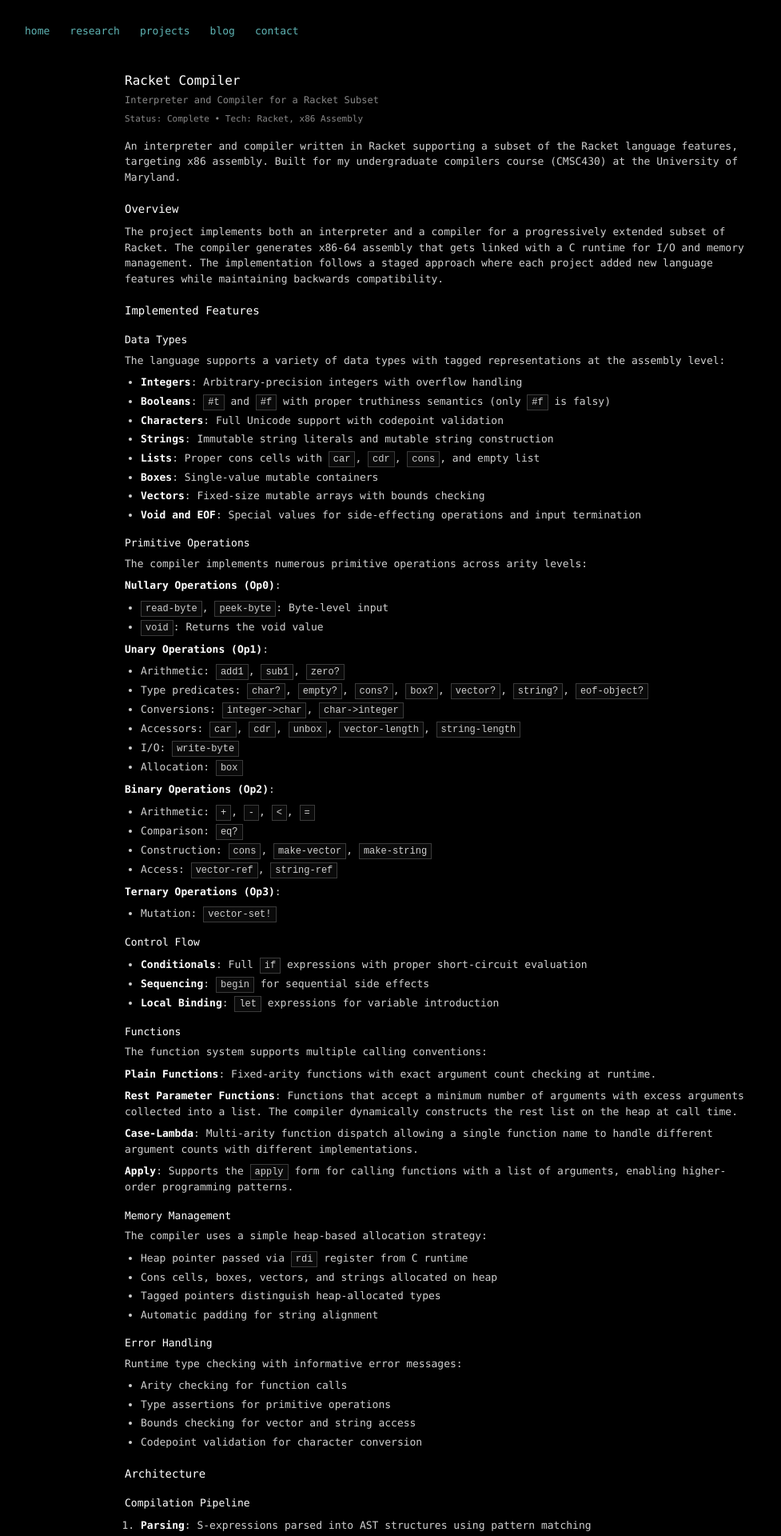
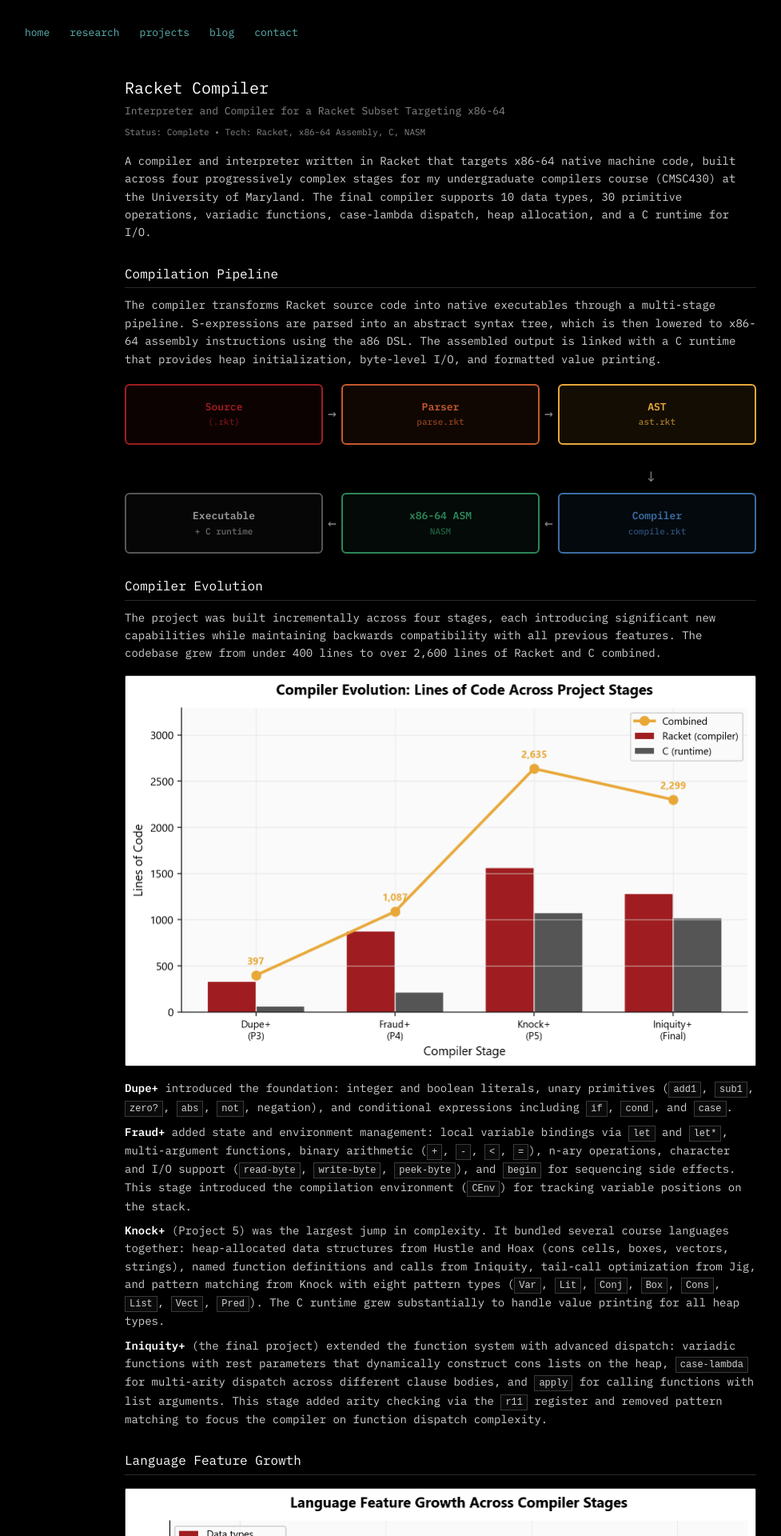
Before and after one commit to cj-sz/solomon.science, a Jekyll site: the page built from projects/racket-compiler.md, in a window 1280 px wide. Shown: the top 1920 px of the page at 80% size, without its empty margins (89-1066 px from the left). Built offline with Jekyll 4.4.1, drawn with Linux system fonts in a browser that asks for light colours; some of the changed text lies outside the part shown.

Commit message:
compiler, toolkit subpage setup and drafts

```diff
--- a/assets/css/style.css
+++ b/assets/css/style.css
@@ -1,3 +1,5 @@
+@import url('https://fonts.googleapis.com/css2?family=IBM+Plex+Mono:wght@400;500;600&display=swap');
+
 /* CSS Variables */
 :root {
   /* Dark palette */
@@ -30,12 +32,14 @@
 }
 
 body {
-  font-family: "JetBrains Mono", "Fira Code", "Consolas", monospace;
+  font-family: "IBM Plex Mono", "JetBrains Mono", "Fira Code", "Consolas", monospace;
   font-weight: 400;
   background: var(--bg-main);
   color: var(--text-primary);
-  line-height: 1.4;
-  font-size: 13px;
+  line-height: 1.55;
+  font-size: 14px;
+  -webkit-font-smoothing: antialiased;
+  -moz-osx-font-smoothing: grayscale;
 }
 
 /* ============================================
@@ -142,10 +146,10 @@
 }
 
 .about-content p {
-  font-size: 12px;
+  font-size: 13px;
   color: var(--text-secondary);
   margin-bottom: 6px;
-  line-height: 1.45;
+  line-height: 1.5;
 }
 
 .about-content a {
@@ -216,7 +220,7 @@
 }
 
 .item-title {
-  font-size: 12px;
+  font-size: 13px;
 }
 
 .item-title a {
@@ -234,9 +238,9 @@
 }
 
 .item-description {
-  font-size: 11px;
+  font-size: 12px;
   color: var(--text-secondary);
-  line-height: 1.45;
+  line-height: 1.5;
   margin-left: 16px;
 }
 
@@ -483,14 +487,14 @@
 }
 
 .page-title {
-  font-size: 16px;
+  font-size: 20px;
   font-weight: 400;
   margin-bottom: 4px;
   color: var(--text-primary);
 }
 
 .page-subtitle {
-  font-size: 12px;
+  font-size: 13px;
   color: var(--text-muted);
 }
 
@@ -501,24 +505,26 @@
 }
 
 .page-content {
-  font-size: 13px;
+  font-size: 14px;
   color: var(--text-secondary);
-  line-height: 1.5;
+  line-height: 1.6;
 }
 
 .page-content h2 {
+  font-size: 16px;
+  font-weight: 400;
+  margin-top: 28px;
+  margin-bottom: 10px;
+  color: var(--text-primary);
+  padding-bottom: 4px;
+  border-bottom: 1px solid var(--separator-color);
+}
+
+.page-content h3 {
   font-size: 14px;
   font-weight: 400;
   margin-top: 20px;
   margin-bottom: 8px;
-  color: var(--text-primary);
-}
-
-.page-content h3 {
-  font-size: 13px;
-  font-weight: 400;
-  margin-top: 16px;
-  margin-bottom: 6px;
   color: var(--text-primary);
 }
 
@@ -567,6 +573,94 @@
 .page-content pre code {
   border: none;
   padding: 0;
+}
+
+.page-content img {
+  max-width: 100%;
+  height: auto;
+  display: block;
+  margin: 16px auto;
+  border: 1px solid var(--border-color);
+  border-radius: 2px;
+}
+
+/* ============================================
+   PIPELINE DIAGRAM (inline HTML/CSS)
+   ============================================ */
+
+.pipeline-grid {
+  display: grid;
+  grid-template-columns: 1fr auto 1fr auto 1fr;
+  gap: 0;
+  align-items: center;
+  margin: 20px 0;
+}
+
+.pipeline-grid.row2 {
+  margin-top: 0;
+}
+
+.pipeline-box {
+  padding: 18px 12px;
+  border: 2px solid;
+  border-radius: 6px;
+  text-align: center;
+  font-size: 13px;
+  font-weight: 500;
+  line-height: 1.4;
+}
+
+.pipeline-box .box-label {
+  display: block;
+  font-weight: 600;
+  margin-bottom: 2px;
+}
+
+.pipeline-box .box-sub {
+  display: block;
+  font-size: 11px;
+  opacity: 0.7;
+}
+
+.pipeline-arrow {
+  text-align: center;
+  font-size: 18px;
+  color: var(--text-muted);
+  padding: 0 6px;
+}
+
+.pipeline-arrow-down {
+  text-align: center;
+  font-size: 18px;
+  color: var(--text-muted);
+  padding: 8px 0;
+  display: flex;
+  justify-content: flex-end;
+  padding-right: calc(50% / 3 + 20px);
+}
+
+.pipeline-arrow-down-center {
+  text-align: center;
+  font-size: 18px;
+  color: var(--text-muted);
+  padding: 6px 0;
+}
+
+.pb-source  { border-color: #9F1D20; background: rgba(159,29,32,0.08); color: #9F1D20; }
+.pb-parser  { border-color: #C45A2C; background: rgba(196,90,44,0.08); color: #C45A2C; }
+.pb-ast     { border-color: #E8A838; background: rgba(232,168,56,0.08); color: #E8A838; }
+.pb-compile { border-color: #3B6EA5; background: rgba(59,110,165,0.08); color: #3B6EA5; }
+.pb-asm     { border-color: #2D8659; background: rgba(45,134,89,0.08);  color: #2D8659; }
+.pb-exe     { border-color: #555555; background: rgba(85,85,85,0.08);   color: #999999; }
+
+@media (max-width: 600px) {
+  .pipeline-grid {
+    grid-template-columns: 1fr;
+    gap: 4px;
+  }
+  .pipeline-arrow {
+    transform: rotate(90deg);
+  }
 }
 
 /* Orange links */
--- a/projects/racket-compiler.md
+++ b/projects/racket-compiler.md
@@ -1,151 +1,121 @@
 ---
 layout: page
 title: Racket Compiler
-subtitle: Interpreter and Compiler for a Racket Subset
+subtitle: Interpreter and Compiler for a Racket Subset Targeting x86-64
 permalink: /projects/racket-compiler
-tech: [Racket, x86 Assembly]
+tech: [Racket, x86-64 Assembly, C, NASM]
 status: Complete
 ---
 
-An interpreter and compiler written in Racket supporting a subset of the Racket language features, targeting x86 assembly. Built for my undergraduate compilers course (CMSC430) at the University of Maryland.
+A compiler and interpreter written in Racket that targets x86-64 native machine code, built across four progressively complex stages for my undergraduate compilers course (CMSC430) at the University of Maryland. The final compiler supports 10 data types, 30 primitive operations, variadic functions, case-lambda dispatch, heap allocation, and a C runtime for I/O.
 
-## Overview
+## Compilation Pipeline
 
-The project implements both an interpreter and a compiler for a progressively extended subset of Racket. The compiler generates x86-64 assembly that gets linked with a C runtime for I/O and memory management. The implementation follows a staged approach where each project added new language features while maintaining backwards compatibility.
+The compiler transforms Racket source code into native executables through a multi-stage pipeline. S-expressions are parsed into an abstract syntax tree, which is then lowered to x86-64 assembly instructions using the a86 DSL. The assembled output is linked with a C runtime that provides heap initialization, byte-level I/O, and formatted value printing.
 
-## Implemented Features
+<div class="pipeline-grid">
+  <div class="pipeline-box pb-source">
+    <span class="box-label">Source</span>
+    <span class="box-sub">(.rkt)</span>
+  </div>
+  <div class="pipeline-arrow">→</div>
+  <div class="pipeline-box pb-parser">
+    <span class="box-label">Parser</span>
+    <span class="box-sub">parse.rkt</span>
+  </div>
+  <div class="pipeline-arrow">→</div>
+  <div class="pipeline-box pb-ast">
+    <span class="box-label">AST</span>
+    <span class="box-sub">ast.rkt</span>
+  </div>
+</div>
 
-### Data Types
+<div style="display:grid; grid-template-columns:1fr auto 1fr auto 1fr; margin:0;">
+  <div></div><div></div><div></div><div></div>
+  <div style="text-align:center; font-size:18px; color:#888; padding:6px 0;">↓</div>
+</div>
 
-The language supports a variety of data types with tagged representations at the assembly level:
+<div class="pipeline-grid row2">
+  <div class="pipeline-box pb-exe">
+    <span class="box-label">Executable</span>
+    <span class="box-sub">+ C runtime</span>
+  </div>
+  <div class="pipeline-arrow">←</div>
+  <div class="pipeline-box pb-asm">
+    <span class="box-label">x86-64 ASM</span>
+    <span class="box-sub">NASM</span>
+  </div>
+  <div class="pipeline-arrow">←</div>
+  <div class="pipeline-box pb-compile">
+    <span class="box-label">Compiler</span>
+    <span class="box-sub">compile.rkt</span>
+  </div>
+</div>
 
-- **Integers**: Arbitrary-precision integers with overflow handling
-- **Booleans**: `#t` and `#f` with proper truthiness semantics (only `#f` is falsy)
-- **Characters**: Full Unicode support with codepoint validation
-- **Strings**: Immutable string literals and mutable string construction
-- **Lists**: Proper cons cells with `car`, `cdr`, `cons`, and empty list
-- **Boxes**: Single-value mutable containers
-- **Vectors**: Fixed-size mutable arrays with bounds checking
-- **Void and EOF**: Special values for side-effecting operations and input termination
+## Compiler Evolution
 
-### Primitive Operations
+The project was built incrementally across four stages, each introducing significant new capabilities while maintaining backwards compatibility with all previous features. The codebase grew from under 400 lines to over 2,600 lines of Racket and C combined.
 
-The compiler implements numerous primitive operations across arity levels:
+![Compiler Evolution](/assets/images/compiler/compiler_evolution.png)
 
-**Nullary Operations (Op0)**:
-- `read-byte`, `peek-byte`: Byte-level input
-- `void`: Returns the void value
+**Dupe+** introduced the foundation: integer and boolean literals, unary primitives (`add1`, `sub1`, `zero?`, `abs`, `not`, negation), and conditional expressions including `if`, `cond`, and `case`.
 
-**Unary Operations (Op1)**:
-- Arithmetic: `add1`, `sub1`, `zero?`
-- Type predicates: `char?`, `empty?`, `cons?`, `box?`, `vector?`, `string?`, `eof-object?`
-- Conversions: `integer->char`, `char->integer`
-- Accessors: `car`, `cdr`, `unbox`, `vector-length`, `string-length`
-- I/O: `write-byte`
-- Allocation: `box`
+**Fraud+** added state and environment management: local variable bindings via `let` and `let*`, multi-argument functions, binary arithmetic (`+`, `-`, `<`, `=`), n-ary operations, character and I/O support (`read-byte`, `write-byte`, `peek-byte`), and `begin` for sequencing side effects. This stage introduced the compilation environment (`CEnv`) for tracking variable positions on the stack.
 
-**Binary Operations (Op2)**:
-- Arithmetic: `+`, `-`, `<`, `=`
-- Comparison: `eq?`
-- Construction: `cons`, `make-vector`, `make-string`
-- Access: `vector-ref`, `string-ref`
+**Knock+** (Project 5) was the largest jump in complexity. It bundled several course languages together: heap-allocated data structures from Hustle and Hoax (cons cells, boxes, vectors, strings), named function definitions and calls from Iniquity, tail-call optimization from Jig, and pattern matching from Knock with eight pattern types (`Var`, `Lit`, `Conj`, `Box`, `Cons`, `List`, `Vect`, `Pred`). The C runtime grew substantially to handle value printing for all heap types.
 
-**Ternary Operations (Op3)**:
-- Mutation: `vector-set!`
+**Iniquity+** (the final project) extended the function system with advanced dispatch: variadic functions with rest parameters that dynamically construct cons lists on the heap, `case-lambda` for multi-arity dispatch across different clause bodies, and `apply` for calling functions with list arguments. This stage added arity checking via the `r11` register and removed pattern matching to focus the compiler on function dispatch complexity.
 
-### Control Flow
+## Language Feature Growth
 
-- **Conditionals**: Full `if` expressions with proper short-circuit evaluation
-- **Sequencing**: `begin` for sequential side effects
-- **Local Binding**: `let` expressions for variable introduction
+![Feature Growth](/assets/images/compiler/feature_growth.png)
 
-### Functions
+## Type System
 
-The function system supports multiple calling conventions:
+All values are represented as tagged 64-bit words. The low bits encode type information, allowing the runtime to distinguish types without separate metadata. Immediate values (integers, characters, booleans, void, eof, empty list) are stored directly in registers and on the stack. Heap-allocated types (boxes, cons cells, vectors, strings) use pointer tagging, where the low 3 bits of a heap pointer are XORed with the type tag.
 
-**Plain Functions**: Fixed-arity functions with exact argument count checking at runtime.
+![Type Tagging Scheme](/assets/images/compiler/type_tagging.png)
 
-**Rest Parameter Functions**: Functions that accept a minimum number of arguments with excess arguments collected into a list. The compiler dynamically constructs the rest list on the heap at call time.
+Integers are shifted left by 4 bits, giving them a `0000` tag pattern. Characters are shifted left by 5 bits with a `01000` tag. The remaining immediate types each have unique bit patterns that don't collide with any shifted value. This design allows single-instruction type checks using bitwise AND and comparison.
 
-**Case-Lambda**: Multi-arity function dispatch allowing a single function name to handle different argument counts with different implementations.
+## Code Generation Analysis
 
-**Apply**: Supports the `apply` form for calling functions with a list of arguments, enabling higher-order programming patterns.
+Different source constructs expand to vastly different amounts of x86-64 instructions. The instruction counts below were obtained by counting assembly instruction nodes in each match clause of `compile-ops.rkt` and `compile.rkt`, including type assertion instructions (each assertion emits 4 instructions: Mov, And, Cmp, Jne).
 
-### Memory Management
+![Code Generation Density](/assets/images/compiler/codegen_density.png)
 
-The compiler uses a simple heap-based allocation strategy:
-- Heap pointer passed via `rdi` register from C runtime
-- Cons cells, boxes, vectors, and strings allocated on heap
-- Tagged pointers distinguish heap-allocated types
-- Automatic padding for string alignment
+The most instruction-dense constructs are variadic function entry (`FunRest`, 32 instructions) and `apply` (24 instructions). `FunRest` must check arity, then loop over excess stack arguments to construct a cons list on the heap bottom-up. `apply` traverses a cons list at runtime, pushing each car onto the stack, counting into `r11`, and jumping to the target. By contrast, simple operations like `add1` compile to just 6 instructions (4 for the type assertion + Add + implicit setup).
 
-### Error Handling
+## Memory Layout
 
-Runtime type checking with informative error messages:
-- Arity checking for function calls
-- Type assertions for primitive operations
-- Bounds checking for vector and string access
-- Codepoint validation for character conversion
+Heap-allocated types have varying memory footprints. Cons cells are a fixed 16 bytes (two 64-bit words for car and cdr). Vectors and strings carry a length word followed by their elements, with strings using 4-byte character slots padded to even alignment.
 
-## Architecture
+![Heap Memory Footprint](/assets/images/compiler/memory_layout.png)
 
-### Compilation Pipeline
+## Final Compiler Capabilities
 
-1. **Parsing**: S-expressions parsed into AST structures using pattern matching
-2. **Interpretation**: Reference interpreter for semantic specification
-3. **Compilation**: AST lowered to a86 assembly DSL
-4. **Assembly**: a86 library generates x86-64 machine code
-5. **Linking**: Compiled code linked with C runtime for I/O
+The final compiler (Iniquity+) supports a substantial subset of Racket with 10 data types, 30 primitive operations, 6 control flow forms, and 5 function calling conventions.
 
-### Key Components
+**Supported Data Types**: Integers, booleans, characters, strings, cons pairs, boxes (mutable single-value containers), vectors (fixed-size mutable arrays), void, EOF, and the empty list.
 
-- **ast.rkt**: AST definitions using prefab structs for all expression types
-- **parse.rkt**: Parser transforming S-expressions to AST
-- **interp.rkt**: Reference interpreter with environment-passing style
-- **compile.rkt**: Main compilation logic with pattern matching on AST
-- **compile-ops.rkt**: Primitive operation compilation with type checking
-- **types.rkt**: Type tags and bit manipulation constants
+**Function Types**:
+- *Plain functions*: Fixed-arity with exact argument count checking
+- *Rest-parameter functions*: Accept a minimum number of arguments with extras collected into a heap-allocated list
+- *Case-lambda*: Multiple clauses with different arities, dispatched at runtime
+- *Apply*: Spreads a list into individual function arguments by traversing cons cells and pushing values onto the stack
 
-### Runtime System
+**Primitive Operations**: 30 operations across four arity levels, including arithmetic, comparisons, type predicates, type conversions, data structure construction and access, bounds-checked vector/string indexing, and byte-level I/O.
 
-The C runtime provides:
-- Heap allocation and initialization
-- Byte-level I/O (`read_byte`, `peek_byte`, `write_byte`)
-- Error handling (`raise_error`)
-- Value printing with proper Racket formatting
+**Runtime Safety**: Comprehensive type assertions before every primitive operation, arity checking for all function calls, bounds checking for vector and string access, and Unicode codepoint validation for character conversion.
 
-## Technical Details
+## Implementation Highlights
 
-### Register Usage
+**Heap-allocated rest parameters**: When a rest-parameter function receives extra arguments, the compiler emits a loop that pops values from the stack and constructs a cons list bottom-up on the heap, linking each cell to the previous one via tagged pointers.
 
-- `rax`: Primary accumulator, return value
-- `rbx`: Heap pointer (callee-saved)
-- `rsp`: Stack pointer
-- `rdi`: Argument passing from C
-- `r8-r10`: Scratch registers for binary/ternary operations
-- `r11`: Argument count for variadic functions
-- `r15`: Stack alignment padding (callee-saved)
+**Case-lambda dispatch**: The compiler generates code that jumps to each clause's label, checks the arity, and falls through to the next clause on mismatch. Each clause is compiled as an independent function body with its own stack frame management.
 
-### Type Tagging
-
-Values use tagged pointer representation:
-- Low bits encode type information
-- Integer shift for unboxing arithmetic
-- Pointer tags for heap-allocated types
-- Immediate tags for characters, booleans, void, eof, empty list
-
-### Stack Management
-
-- Dynamic stack padding for C ABI alignment
-- Proper callee-saved register preservation
-- Environment variables pushed in reverse order for efficient lookup
-
-## Libraries Used
-
-- **a86**: x86-64 assembly DSL for Racket (course library)
-- **Racket match**: Pattern matching for AST dispatch
-- **C stdlib**: Runtime support for I/O and memory
+**Dynamic stack padding**: Before calling C runtime functions, the compiler saves `rsp & 0b1000` into `r15` and subtracts it from `rsp`, guaranteeing 16-byte alignment. After the call returns, `r15` is added back to restore the original stack pointer.
 
 ## Code Availability
 
-Due to academic integrity policies, I can't share the code publicly. However, I can provide access upon request for employment or collaboration purposes.
+Due to university academic integrity requirements, the source code is not publicly available. Access can be provided upon request for employment or collaboration purposes.
```
Also changed, not shown: research/sublexical-toolkit.md (added, +60 -0 lines), assets/images/compiler/codegen_density.png (added), assets/images/compiler/compilation_pipeline.png (added), assets/images/compiler/compiler_evolution.png (added), assets/images/compiler/feature_growth.png (added), assets/images/compiler/memory_layout.png (added), assets/images/compiler/type_tagging.png (added), assets/images/toolkit/toolkit_dataset_growth.png (added), assets/images/toolkit/toolkit_grain_sizes.png (added), assets/images/toolkit/toolkit_measures.png (added), assets/images/toolkit/toolkit_pipeline.png (added), assets/images/toolkit/toolkit_syllabic_positions.png (added).
